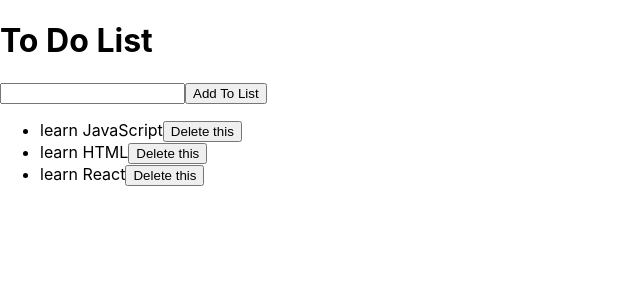
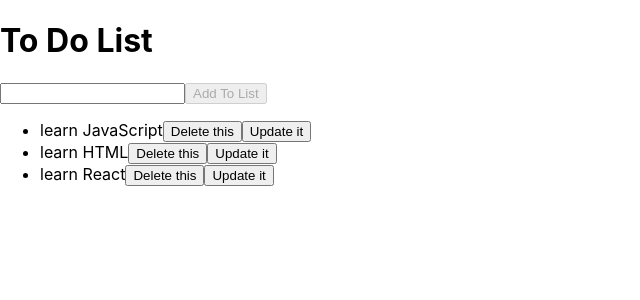
Before and after one commit to YehorKholodiuk/SimpleToDo, a React (Create React App) app: page / in a window 1280 px wide. Shown: the top 300 px of the page, without its empty margins (0-640 px from the left). Built offline with nearby package versions, Linux system fonts and the light colour scheme.

Commit message:
initial commit

```diff
--- a/src/App.js
+++ b/src/App.js
@@ -2,6 +2,7 @@ import logo from './logo.svg';
 import './App.css';
 import {nanoid} from "nanoid";
 import {useState} from "react";
+import TaskItem from "./TaskItem";
 
 function App() {
     const [tasks, setTasks] = useState([
@@ -28,6 +29,7 @@ function App() {
     const updatedTasks = tasks.filter(e => e.id !== id)
         setTasks(updatedTasks)
     }
+    //const [openEditform,setOpenEditForm] = useState(false)
     return (
         <div>
             <h1>To Do List</h1>
@@ -35,10 +37,9 @@ function App() {
                    value ={newTaskInput}
                    onChange={(e) => setNewTaskInput(e.target.value)}
             />
-            <button onClick={addToList}>Add To List</button>
-            <ul>{tasks.map(e => <li>
-                {e.task}
-                <button onClick={() => deleteThisTask(e.id)}>Delete this</button></li>)}
+            <button onClick={addToList} disabled={!newTaskInput}>Add To List</button>
+            <ul>{tasks.map(task => <TaskItem task={task}deleteThisTask={deleteThisTask}/>
+            )}
             </ul>
         </div>
     );
--- /dev/null
+++ b/src/TaskItem.js
@@ -0,0 +1,22 @@
+import React, {useState} from 'react';
+
+const TaskItem = (props) => {
+    const [openEditForm,setOpenEditForm] = useState(false)
+    return (
+        <li>
+            {props.task.task}
+            <button onClick={() => props.deleteThisTask(props.task.id)}>Delete this</button>
+            <button onClick={() => setOpenEditForm(!openEditForm)}>Update it</button>
+            { openEditForm &&<div>
+
+                <input type="text"/>
+                <button>Save</button>
+                <button>Cancel</button>
+
+            </div>}
+
+        </li>
+    );
+};
+
+export default TaskItem;
```
